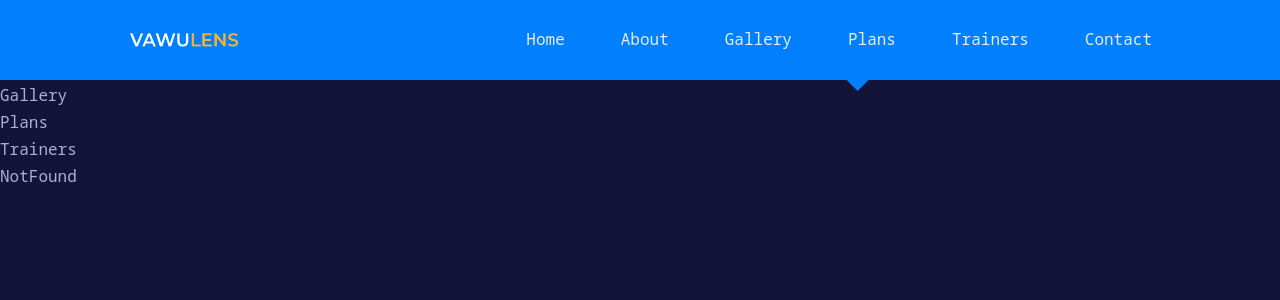
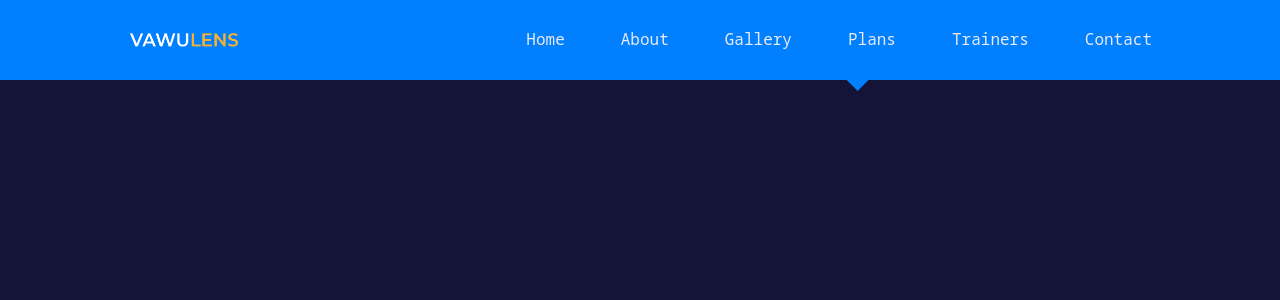
Before and after one commit to alvinwarui29/fitnessWeb, a React (Create React App) app: page /plans in a window 1280 px wide. Shown: the top 300 px of the page. Built offline with nearby package versions, Linux system fonts and the light colour scheme; a web font is replaced by a local one.

Commit message:
fix some bugs

```diff
--- a/src/App.jsx
+++ b/src/App.jsx
@@ -7,21 +7,23 @@ import Gallery from "./pages/gallery/Gallery";
 import Plans from "./pages/plans/Plans";
 import Trainers from "./pages/trainers/Trainers";
 import NotFound from "./pages/notfound/NotFound";
-import Navbar from "./pages/navbar/Navbar";
+import Navbar from "./components/navbar/Navbar";
 const App = () => {
   return (
     <div>
     <BrowserRouter>
         <Navbar/>
+
+    <Routes>
+      <Route index element={<Home/>}/>
+      <Route path='/about' element={<About/>}/>
+      <Route path='/contact' element={<Contact/>}/>
+      <Route path='/gallery' element={<Gallery/>}/>
+      <Route path='/plans' element={<Plans/>}/>
+      <Route path='/trainers' element={<Trainers/>}/>
+      <Route path='*' element={<NotFound/>}/>
+    </Routes>
     </BrowserRouter>
-        <Home/>
-        <About/>
-        <Contact/>
-        <Gallery/>
-        <Plans/>
-        <Trainers/>
-        <NotFound/>
-
     </div>
   )
 }
--- /dev/null
+++ b/src/components/header/Header.jsx
@@ -0,0 +1,9 @@
+import React from 'react'
+
+const Header = () => {
+  return (
+    <div>Header</div>
+  )
+}
+
+export default Header
--- a/src/pages/navbar/Navbar.jsx
+++ b/src/components/navbar/Navbar.jsx
@@ -3,7 +3,7 @@ import {useState} from 'react';
 import React from 'react'
 import {Link,NavLink} from "react-router-dom";
 import Logo from "./../../images/logo.png"
-import  {links} from "./../../data";
+import  {links} from "../../data";
 import {FaBars} from 'react-icons/fa';
 import {AiOutlineCloseCircle} from 'react-icons/ai';
 const Navbar = () => {
@@ -11,7 +11,7 @@ const Navbar = () => {
   return (
     <nav>
     <div className="container nav__container">
-        <Link to="/" className="logo">
+        <Link to="/" className="logo" onClick={() => setIsNavShowing(false)}>
           <img src={Logo} alt="Logo Image"/>
         </Link>
         <ul className={`nav__links ${isNavShowing ? 'show__nav' : 'hide__nav' }`}>
@@ -19,14 +19,15 @@ const Navbar = () => {
               links.map(({name,path},index)=>{
                 return(
                   <li key={index}>
-                  <NavLink to={path} className={({isActive})=> isActive ? 'active-nav' : ""} >{name}</NavLink>
+                  <NavLink to={path} className={({isActive})=> isActive ? 'active-nav' : ""}
+                  onClick={()=>setIsNavShowing(prev =>!prev)}
+                  >{name}</NavLink>
                 </li>
                 )
               })
             }
         </ul>
-        <button className="nav__toogle-btn" onClick={()=>
-        setIsNavShowing(!isNavShowing)}>
+        <button className="nav__toogle-btn" onClick={()=>setIsNavShowing(prev =>!prev)}>
           {
             isNavShowing ? <AiOutlineCloseCircle/> : <FaBars/>
           }
--- a/src/pages/home/Home.jsx
+++ b/src/pages/home/Home.jsx
@@ -1,9 +1,10 @@
 import "./home.css";
 import React from 'react'
+import Header from "../../components/header/Header";
 
 const Home = () => {
   return (
-    <div>Home</div>
+    <Header/>
   )
 }
 
--- a/src/pages/plans/Plans.jsx
+++ b/src/pages/plans/Plans.jsx
@@ -3,7 +3,9 @@ import React from 'react'
 
 const Plans = () => {
   return (
-    <div>Plans</div>
+    <div>
+
+    </div>
   )
 }
 
```
Also changed, not shown: src/components/navbar/navbar.css (renamed from src/pages/navbar/navbar.css).
